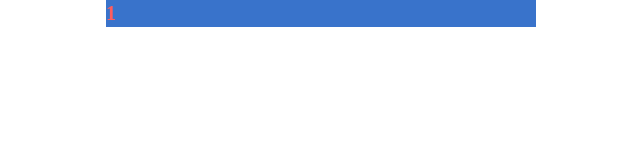
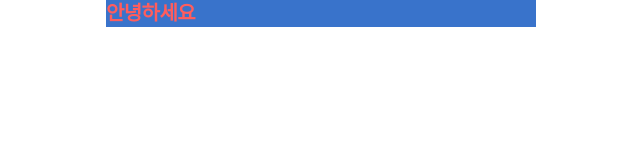
Before and after one commit to woogisea/yarn-berry, a React (Create React App) app: page / in a window 1280 px wide. Shown: the top 160 px of the page, without its empty margins (319-959 px from the left). Built offline with nearby package versions, Linux system fonts and the light colour scheme.

Commit message:
fix : husky 테스트

```diff
--- a/src/pages/Home.tsx
+++ b/src/pages/Home.tsx
@@ -3,7 +3,7 @@ import styled from 'styled-components';
 const Home = () => {
   return (
     <Wrapper>
-      <Title>1</Title>
+      <Title>안녕하세요</Title>
     </Wrapper>
   );
 };
```
